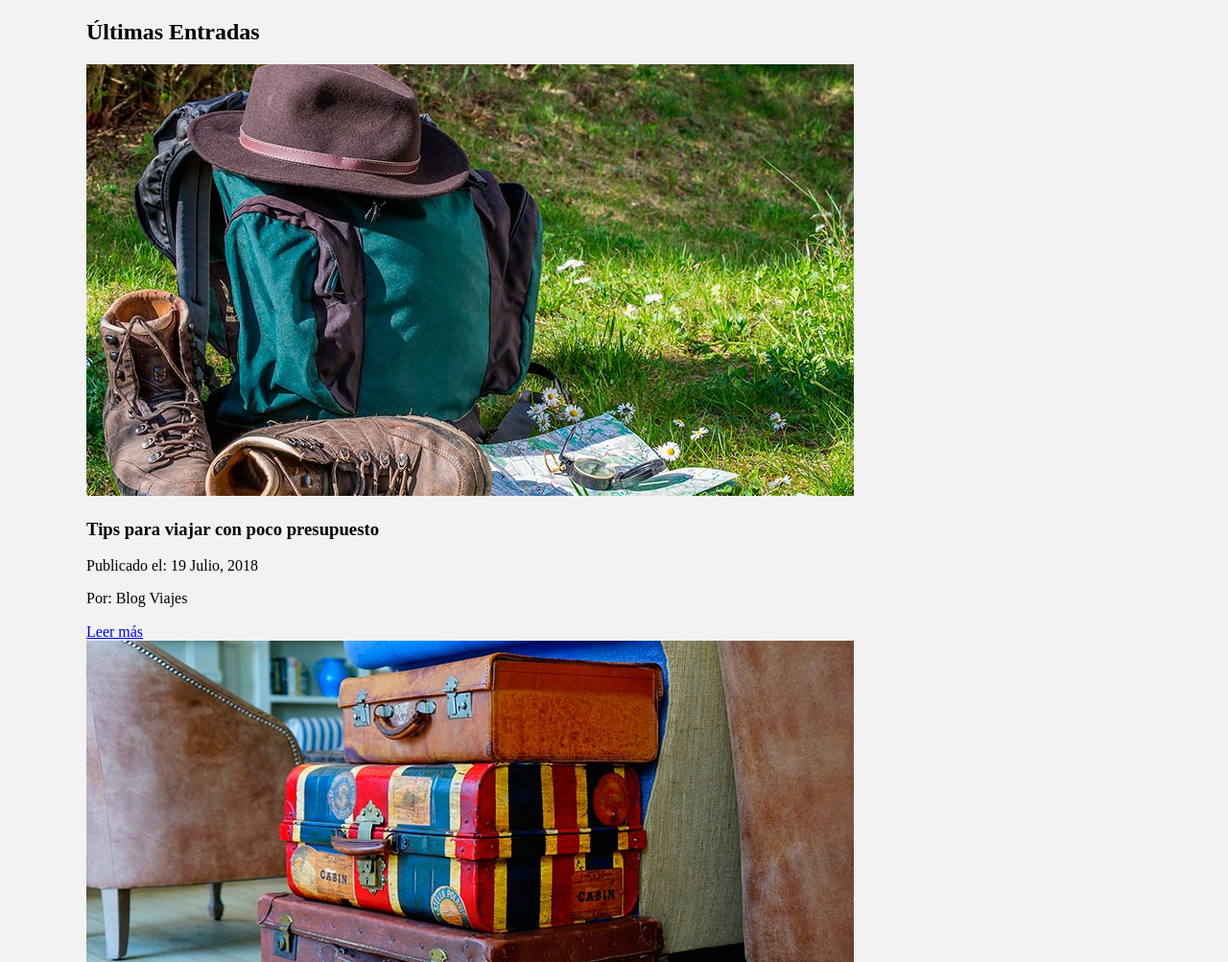
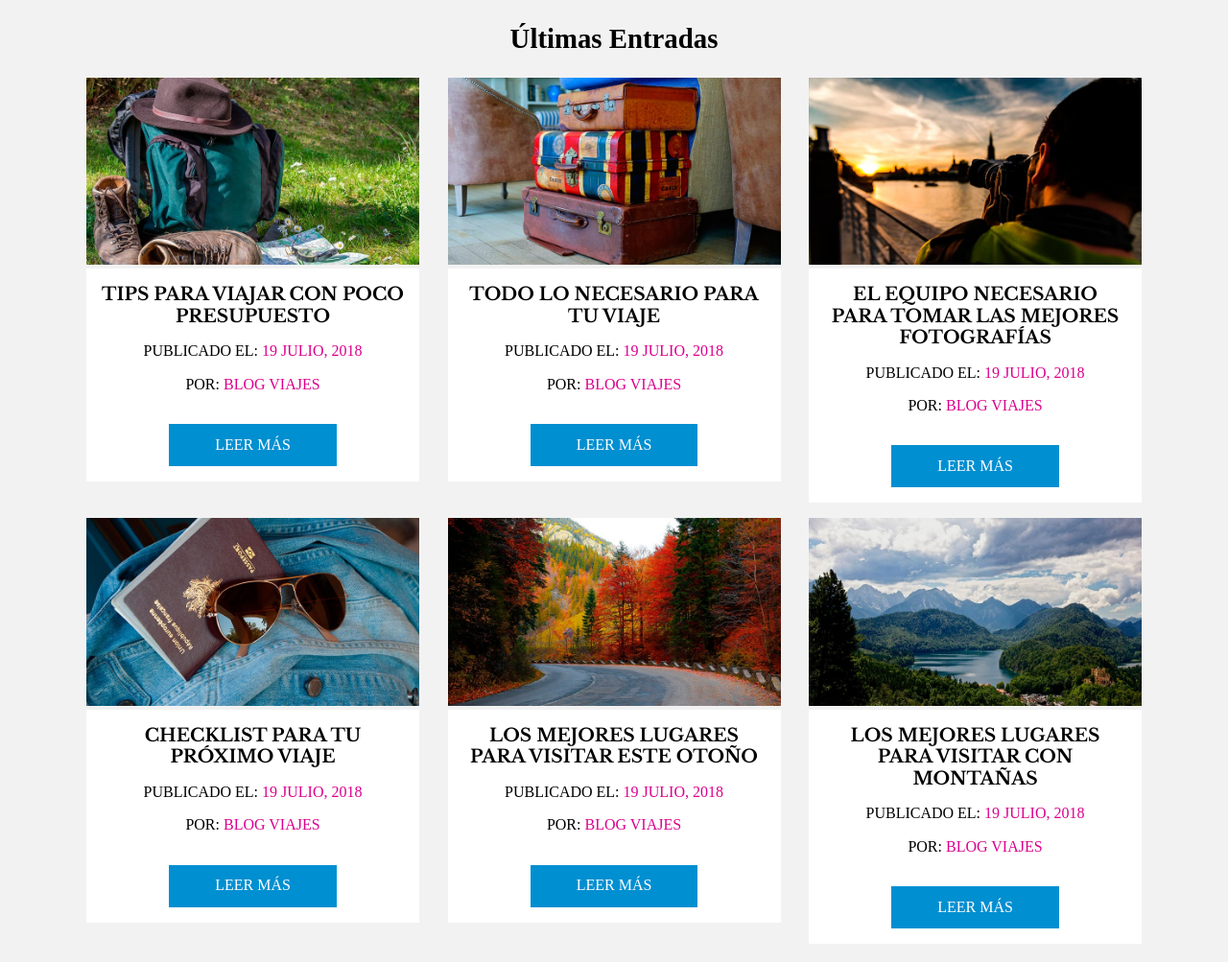
Before and after one commit to tonycuri/Cards-con-Flexbox, a plain HTML site: page index.html in a window 1280 px wide. Shown: the top 1003 px of the page at 96% size. Drawn offline with nearby package versions, Linux system fonts and the light colour scheme.

Commit message:
terminamos los estilos

```diff
--- a/css/styles.css
+++ b/css/styles.css
@@ -8,11 +8,53 @@ body{
 }
 h2{
     flex:0 1 100%;
+    text-align: center;
+    font-size: 1.8rem;
+}
+h3{
+    font-family: 'Libre Baskerville', serif;
+    margin: 0;
+    font-weight: 700;
 }
 img{
     max-width: 100%;
 }
-.contenido-principal{
-    display: flex;
-    flex-wrap: wrap;
+@media (min-width: 480px) {
+    .contenido-principal{
+        display: flex;
+        flex-wrap: wrap;
+        justify-content: space-between;
+    }
+    .entrada{
+        flex:0 1 calc(50% - 1rem);
+    }
 }
+
+@media (min-width:768px) {
+    .entrada{
+        flex:0 1 calc(33% - 1rem);
+    }
+}
+.contenido{
+    background-color: white;
+    margin-bottom: 1rem;
+    text-align: center;
+    padding: 1rem;
+    text-transform: uppercase;
+}
+.contenido h3{
+    font-style: .9rem;
+    line-height: 1.4rem;
+}
+.contenido span{
+    color:#db008d;
+}
+
+.boton{
+    background-color: #008fd1;
+    color:#fff;
+    padding: .8rem 3rem;
+    display: inline-block;
+    margin-top: 1rem;
+    text-decoration: none;
+}
```
